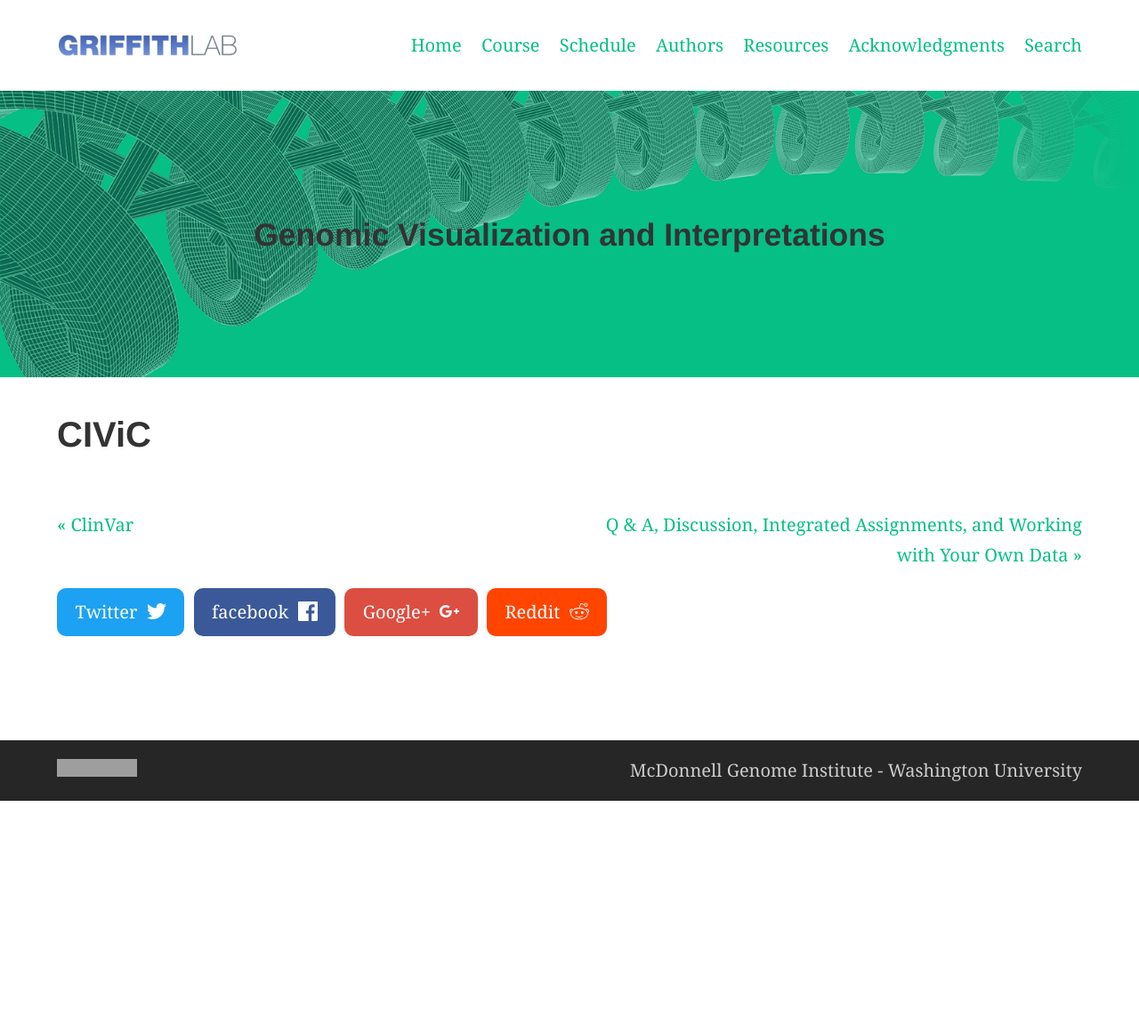
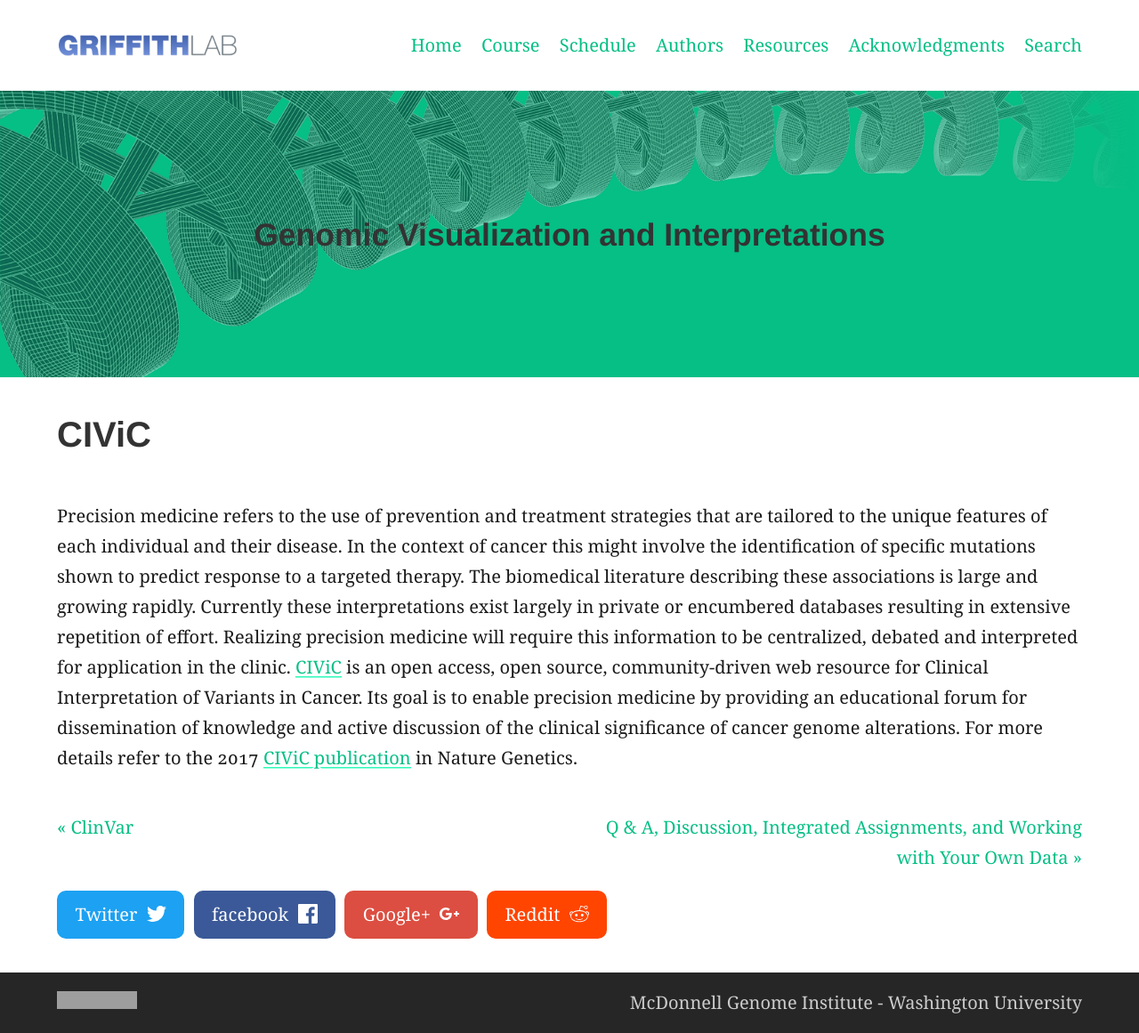
Before and after one commit to griffithlab/genviz.org, a Jekyll site: the page built from _posts/0005-04-01-CIViC.md, in a window 1280 px wide. Shown: the whole page at 89% size. Built offline with Jekyll 4.4.1, drawn with Linux system fonts in a browser that asks for light colours; before the commit the page ends 900 px from its top, so only the background shows below that; grey boxes are pictures that could not be loaded.

Commit message:
minor edits and added intro to CIViC section

```diff
--- a/_posts/0005-04-01-CIViC.md
+++ b/_posts/0005-04-01-CIViC.md
@@ -7,3 +7,5 @@ categories:
 feature_image: "assets/genvis-dna-bg_optimized_v1a.png"
 date: 0005-04-01
 ---
+
+Precision medicine refers to the use of prevention and treatment strategies that are tailored to the unique features of each individual and their disease. In the context of cancer this might involve the identification of specific mutations shown to predict response to a targeted therapy. The biomedical literature describing these associations is large and growing rapidly. Currently these interpretations exist largely in private or encumbered databases resulting in extensive repetition of effort. Realizing precision medicine will require this information to be centralized, debated and interpreted for application in the clinic. [CIViC](https://civic.genome.wustl.edu/home) is an open access, open source, community-driven web resource for Clinical Interpretation of Variants in Cancer. Its goal is to enable precision medicine by providing an educational forum for dissemination of knowledge and active discussion of the clinical significance of cancer genome alterations. For more details refer to the 2017 [CIViC publication](http://www.nature.com/ng/journal/v49/n2/full/ng.3774.html) in Nature Genetics.
```
Also changed, not shown: _posts/0001-02-01-Review_of_Central_Concepts.md (+1 -0 lines), 1 other file.
